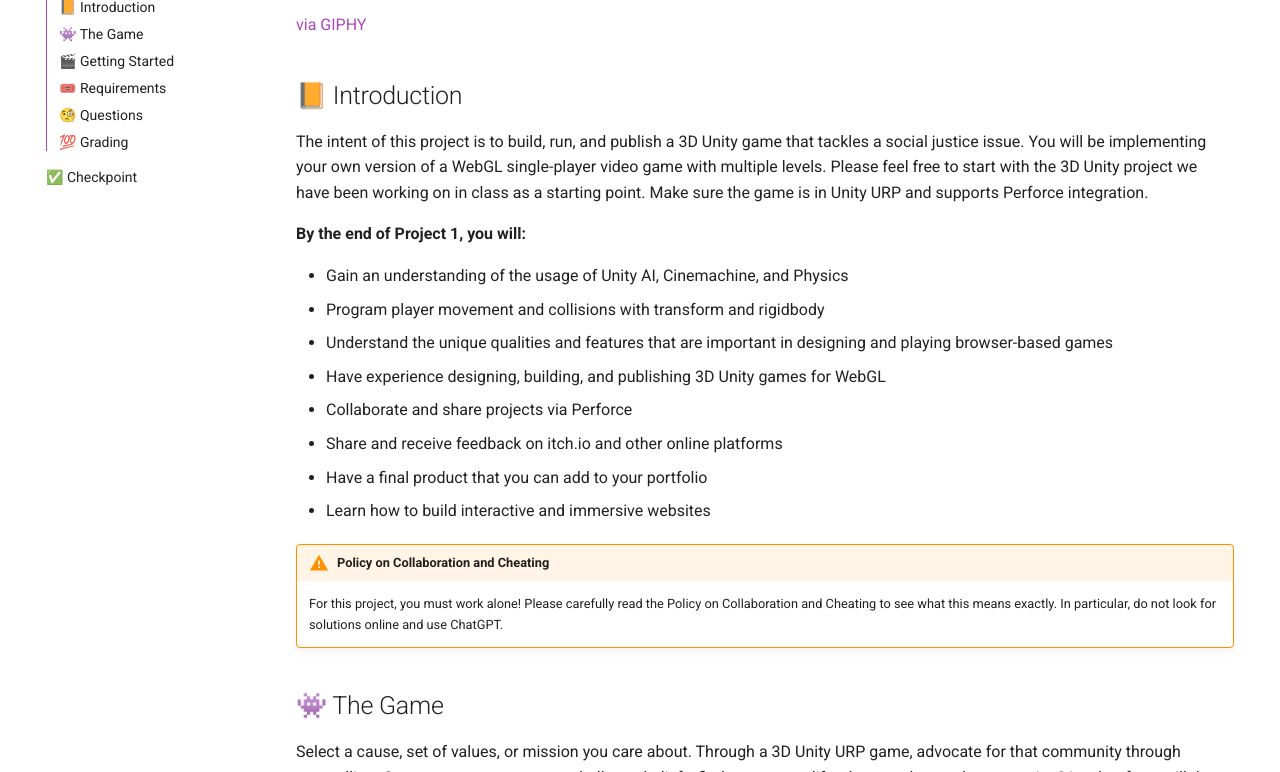
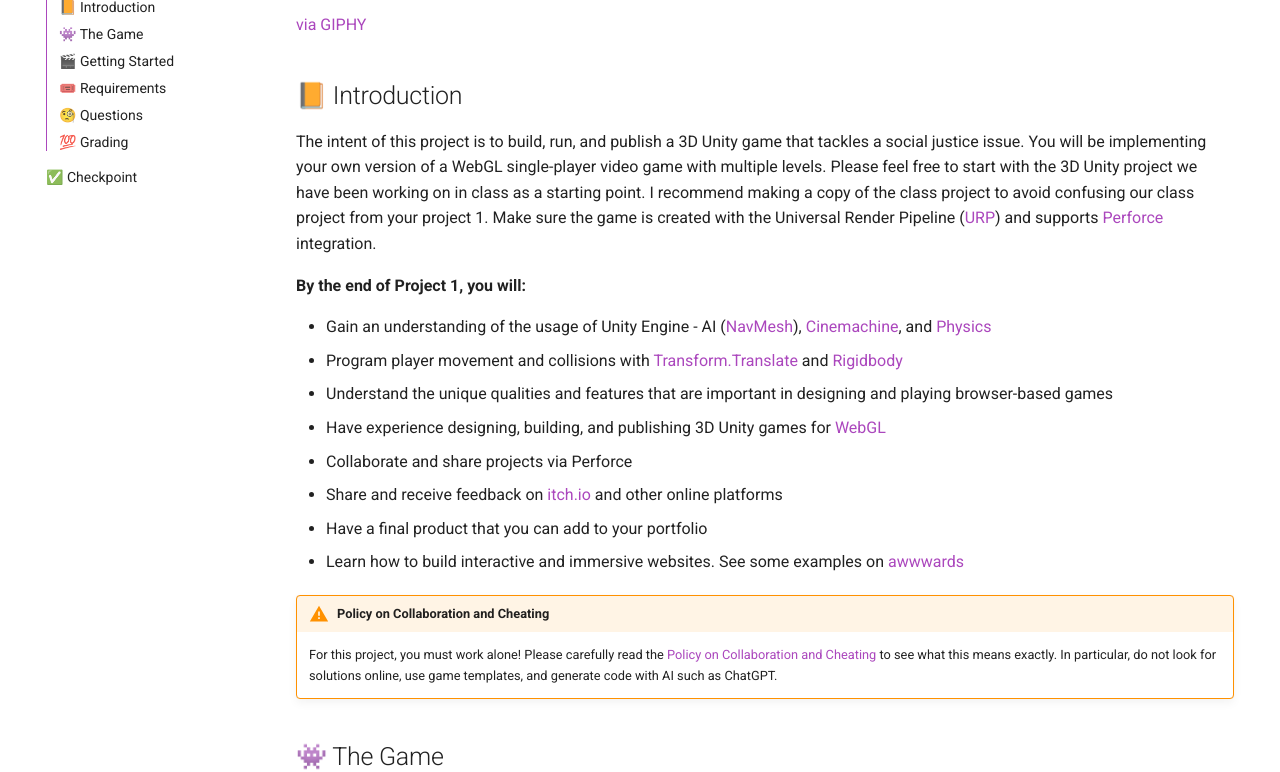
Before and after one commit to usc-ctin583/usc-ctin583.github.io, an MkDocs documentation site: the page built from docs/Projects/project1.md, in a window 1280 px wide and 900 px high, scrolled down 807 px, cut to the strip 128-900 px from the top of the window. Built offline with MkDocs 1.6.1 and Material for MkDocs 9.7.7, drawn with Linux system fonts in a browser that asks for light colours.

Commit message:
modify project 1 introduction

```diff
--- a/docs/Projects/project1.md
+++ b/docs/Projects/project1.md
@@ -3,21 +3,23 @@
 <div style="width:100%;height:0;padding-bottom:75%;position:relative;"><iframe src="https://giphy.com/embed/l1KVcrdl7rJpFnY2s" width="100%" height="100%" style="position:absolute" frameBorder="0" class="giphy-embed" allowFullScreen></iframe></div><p><a href="https://giphy.com/gifs/world-earth-l1KVcrdl7rJpFnY2s">via GIPHY</a></p>
 
 ## 📙 Introduction
-The intent of this project is to build, run, and publish a 3D Unity game that tackles a social justice issue. You will be implementing your own version of a WebGL single-player video game with multiple levels. Please feel free to start with the 3D Unity project we have been working on in class as a starting point. Make sure the game is in Unity URP and supports Perforce integration.
+The intent of this project is to build, run, and publish a 3D Unity game that tackles a social justice issue. You will be implementing your own version of a WebGL single-player video game with multiple levels. Please feel free to start with the 3D Unity project we have been working on in class as a starting point. I recommend making a copy of the class project to avoid confusing our class project from your project 1. Make sure the game is created with the Universal Render Pipeline ([URP](https://unity.com/srp/universal-render-pipeline)) and supports [Perforce](https://www.perforce.com/downloads/helix-visual-client-p4v) integration.
 
 **By the end of Project 1, you will:**
 
-* Gain an understanding of the usage of Unity AI, Cinemachine, and Physics
-* Program player movement and collisions with transform and rigidbody
+* Gain an understanding of the usage of Unity Engine - AI ([NavMesh](https://docs.unity3d.com/ScriptReference/AI.NavMesh.html)), [Cinemachine](https://docs.unity3d.com/Packages/com.unity.cinemachine@3.0/manual/index.html), and [Physics](https://docs.unity3d.com/Manual/PhysicsSection.html)
+* Program player movement and collisions with [Transform.Translate](https://docs.unity3d.com/ScriptReference/Transform.Translate.html) and [Rigidbody](https://docs.unity3d.com/ScriptReference/Rigidbody.html)
 * Understand the unique qualities and features that are important in designing and playing browser-based games
-* Have experience designing, building, and publishing 3D Unity games for WebGL
+* Have experience designing, building, and publishing 3D Unity games for [WebGL](https://docs.unity3d.com/Manual/webgl-building.html)
 * Collaborate and share projects via Perforce
-* Share and receive feedback on itch.io and other online platforms
+* Share and receive feedback on [itch.io](https://itch.io/) and other online platforms
 * Have a final product that you can add to your portfolio
-* Learn how to build interactive and immersive websites
+* Learn how to build interactive and immersive websites. See some examples on [awwwards](https://www.awwwards.com/websites/unity/)
+
 
 !!! warning "Policy on Collaboration and Cheating"
-    For this project, you must work alone! Please carefully read the Policy on Collaboration and Cheating to see what this means exactly. In particular, do not look for solutions online and use ChatGPT.
+    For this project, you must work alone! Please carefully read the [Policy on Collaboration and Cheating]() to see what this means exactly. In particular, do not look for solutions online, use game templates, and generate code with AI such as ChatGPT.
+
 
 
 ## 👾 The Game
```
